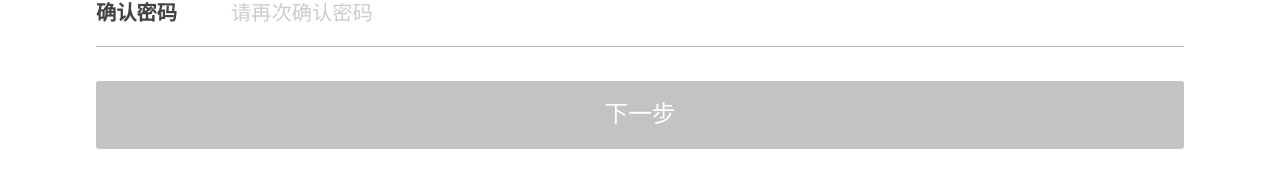
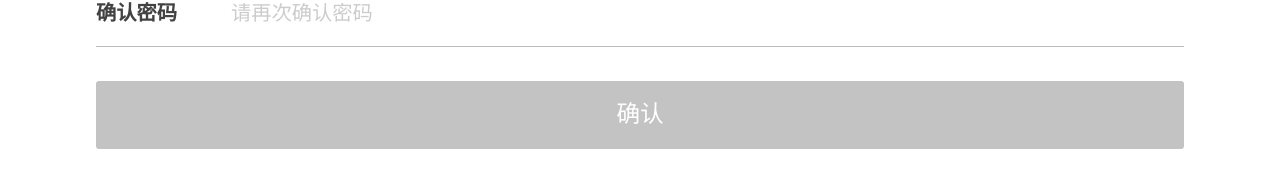
Before and after one commit to homie-yhz/changlian, a Vue app in the folder changlian/: page /#/pwdInput/1/1/1 in a window 1280 px wide. Shown: the part 189-376 px from the top of the page. Built offline with nearby package versions, Linux system fonts and the light colour scheme.

Commit message:
提交密码输入页面

```diff
--- a/changlian/src/components/pwdInput.vue
+++ b/changlian/src/components/pwdInput.vue
@@ -17,11 +17,14 @@
           <input type="password" v-model="pwd2" class="v-i1" placeholder="请再次确认密码">
         </p>
       </div>
-        <p @click="nextStep" class="btn btn-login v-fcm mt-10" :class="{disable:nextStepBtnState === 0}">下一步</p>
+        <p @click="nextStep" class="btn btn-login v-fcm mt-10" :class="{disable:nextStepBtnState === 0}">确认</p>
     </div>
   </div>
 </template>
 <script>
+import { Toast } from 'mint-ui'
+import 'mint-ui/lib/toast/style.css';
+
 export default {
   data() {
     return {
@@ -43,7 +46,11 @@ export default {
     nextStep(){
       if(this.nextStepBtnState === 1){
         console.log('允许点击');
-
+        if(this.pwd1 === this.pwd2){
+          this.$router.push({name:'personalCenter'});
+        }else{
+          Toast('两次输入不一致！');
+        }
       }
     }
   },
```
